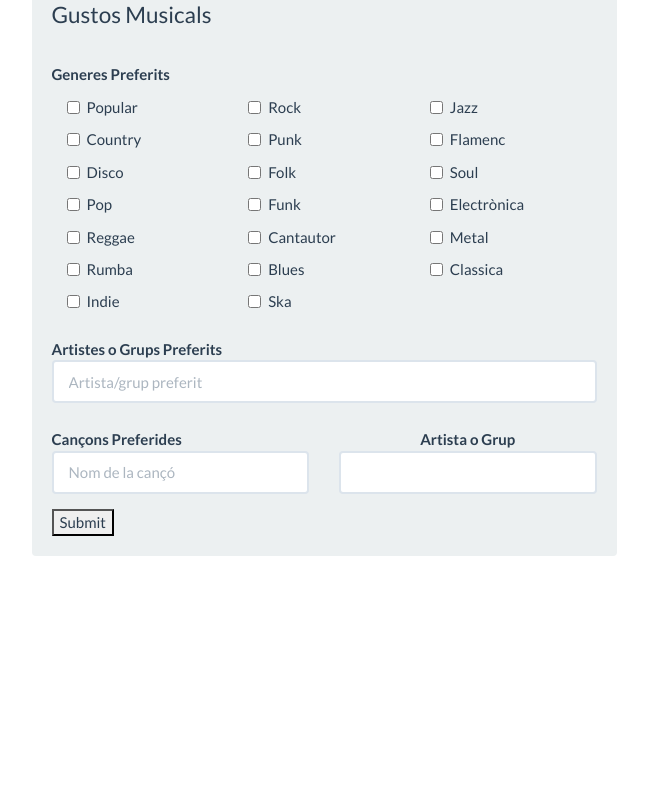
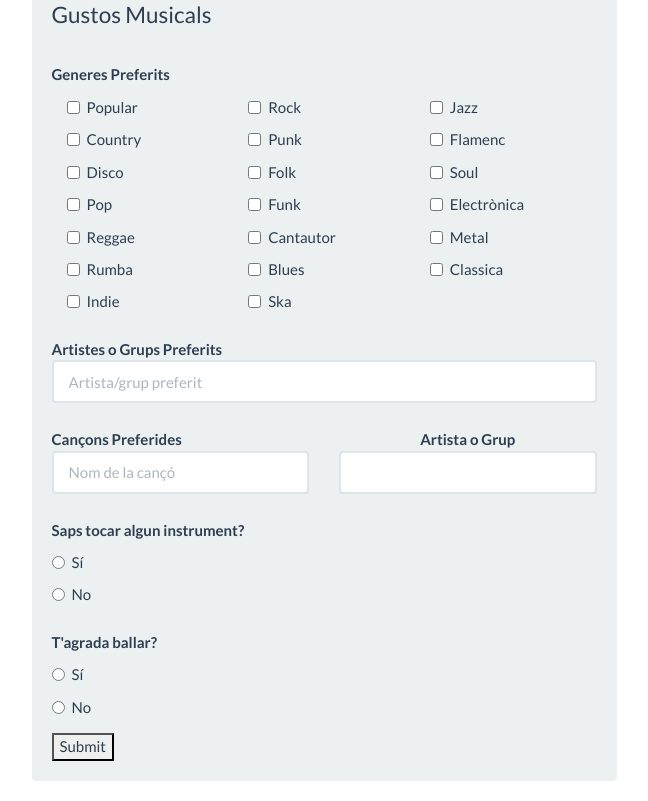
Before and after one commit to arnautorrent/TFG, a Django app: page /tfg/ in a window 1280 px wide. Shown: the part 590-1391 px from the top of the page, without its empty margins (316-964 px from the left). Before the commit the page ends 1146 px from the top, so only its background shows below. Run offline with Django 3.2, Linux system fonts and the light colour scheme; parts of the project's set-up code (start-up, migrations or seed data) failed here and were passed over; some libraries are stand-ins or nearby versions.

Commit message:
minor edit

```diff
--- a/Recommender/templates/Recommender/data_entry.html
+++ b/Recommender/templates/Recommender/data_entry.html
@@ -4,7 +4,7 @@
     <div class="container">
         <div class="row">
             <div class="well bs-component col-xs-6 col-xs-offset-3 margin-20-top">
-                <form id="formDataEntry" class="form-horizontal" action="{% url 'Recommender:successful_entry'%}" method="post">
+                <form id="formDataEntry" class="form-horizontal" action="{% url 'Recommender:save_data'%}" method="post">
                 {% csrf_token %}
                     <fieldset>
                         <legend>Dades Personals</legend>
@@ -122,6 +122,46 @@
                             </div>
                             {% endfor %}
                         </div>
+
+                        <div class="form-group">
+                            <label class="col-xs-12 control-label text-align-left">Saps tocar algun instrument?</label>
+                            <div class="col-xs-12">
+                                <div class="radio">
+                                    <label>
+                                        <input id="inputInstrument" name="inputInstrument" type="radio" value="yes" onclick="instrumentField(true)"> Sí
+                                    </label>
+                                </div>
+                                <div class="radio">
+                                    <label>
+                                        <input id="inputInstrument" name="inputInstrument" type="radio" value="no" onclick="instrumentField(false)"> No
+                                    </label>
+                                </div>
+                            </div>
+                        </div>
+
+                        <div class="form-group hidden" id="instrumentName">
+                            <label class="col-xs-12 control-label text-align-left">Quin?</label>
+                            <div class="col-xs-12">
+                                <input class="form-control" id="inputInstrumentName" name="inputInstrumentName" type="text">
+                            </div>
+
+                        </div>
+
+                        <div class="form-group">
+                            <label class="col-xs-12 control-label text-align-left">T'agrada ballar?</label>
+                            <div class="col-xs-12">
+                                <div class="radio">
+                                    <label>
+                                        <input id="inputDancing" name="inputDancing" type="radio" value="yes"> Sí
+                                    </label>
+                                </div>
+                                <div class="radio">
+                                    <label>
+                                        <input id="inputDancing" name="inputDancing" type="radio" value="no"> No
+                                    </label>
+                                </div>
+                            </div>
+                        </div>
                     </fieldset>
                     <input type="submit" value="Submit">
                 </form>
@@ -135,6 +175,15 @@
         var identifier = type.concat(j);
         $(identifier).removeClass('hidden');
     }
+
+    function instrumentField(boolean){
+        if (boolean){
+            $("#instrumentName").removeClass('hidden');
+        }
+        else{
+            $("#instrumentName").addClass('hidden');
+        }
+    }
     </script>
 
 </body>
--- a/Recommender/urls.py
+++ b/Recommender/urls.py
@@ -5,6 +5,6 @@ from Recommender import views
 
 urlpatterns = patterns('',
     url(r'^$', views.DataEntry, name='data_entry'),
-    url(r'^successful_entry$', views.SuccessfulEntry, name='successful_entry'),
+    url(r'^save_data$', views.SaveData, name='save_data'),
     url(r'^results', views.MainAlgorithm, name='results'),
 )
--- a/Recommender/views/MainAlgorithm.py
+++ b/Recommender/views/MainAlgorithm.py
@@ -4,6 +4,7 @@ from django.shortcuts import render
 from Recommender.models import Users, Songs
 from Recommender.constants import Constants
 from pyechonest import config, artist, song
+import time
 
 
 def MainAlgorithm(request):
@@ -55,6 +56,7 @@ def MainAlgorithm(request):
     #
     #====================================================================================
 
+    time.sleep(4)
 
     # RENDER la playlist†
     template_name = 'Recommender/results.html'
--- a/Recommender/views/__init__.py
+++ b/Recommender/views/__init__.py
@@ -1,3 +1,3 @@
 from DataEntry import DataEntry
-from SuccessfulEntry import SuccessfulEntry
+from SaveData import SaveData
 from MainAlgorithm import MainAlgorithm
```
Also changed, not shown: Recommender/models.py (+3 -36 lines), Recommender/views/SaveData.py (added, +47 -0 lines), Recommender/views/SuccessfulEntry.py (deleted, +0 -35 lines), Recommender/templates/Recommender/save_data.html (renamed from Recommender/templates/Recommender/successful_entry.html).
